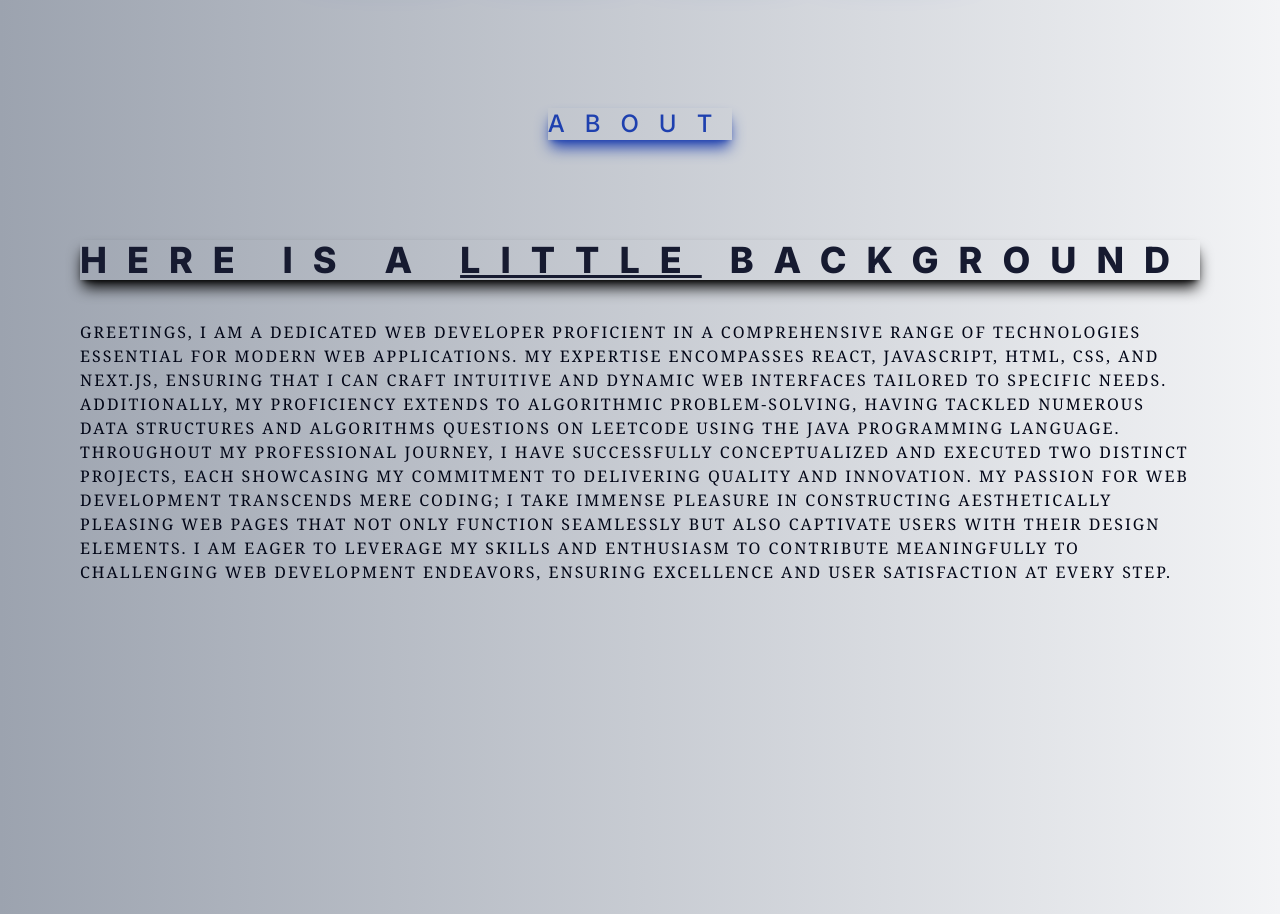
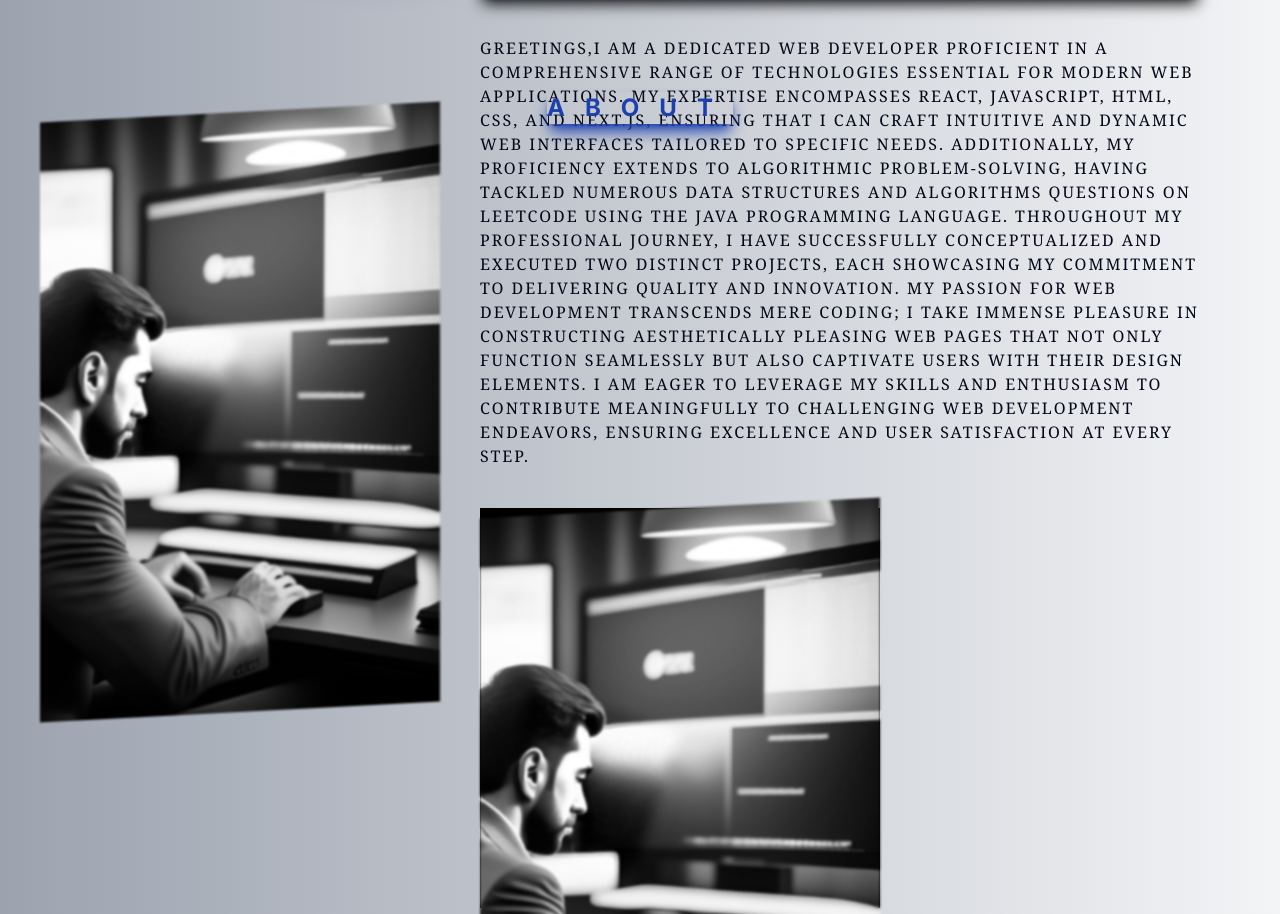
Before and after one commit to yashasvishukla127/portfolio-2ndtime, a Next.js app: page / in a window 1280 px wide. Shown: the part 838-1752 px from the top of the page. Built offline with nearby package versions, Linux system fonts and the light colour scheme.

Commit message:
right now learned about tilt error

```diff
--- a/app/page.tsx
+++ b/app/page.tsx
@@ -14,6 +14,7 @@ export default function Home() {
       </Head>
 
       <Header/>
+
       <section id='hero' className='snap-start'>
         <Hero/>
       </section>
@@ -26,6 +27,8 @@ export default function Home() {
         <ExperienceReact/>
       </section>
 
+      {/* in project section use scroll snap align */}
+
     </>
   );
 }
--- a/components/About.tsx
+++ b/components/About.tsx
@@ -1,25 +1,39 @@
 "use client"
 import React from 'react'
 import {motion} from "framer-motion"
-import Tilt from "react-parallax-tilt"
-import programmer from '../public/programmer.jpg'
+// import Tilt from "react-parallax-tilt"
+import {Tilt} from 'react-tilt'
+
+import programmer from '@/public/programmer.jpg'
+import worker from '@/public/programmer.svg'
 import { text } from 'stream/consumers'
+import Image from 'next/image'
 
 type Props = {}
 
 const About = (props: Props) => {
   return (
+   <>
     <div className='h-screen flex flex-col relative text-center md:text-left md:flex-row
     max-w-7xl px-10 mx-auto justify-evenly items-center space-y-8  md:space-y-0'>
-     <h3 className='tracking-[20px] uppercase text-blue-800 absolute top-12 text-2xl md:top-24 font-medium shadow-blue-800 shadow-lg hover:-skew-y-3'>about</h3>
+      <h3 className='tracking-[20px] uppercase text-blue-800 absolute top-24 text-2xl
+      md:top-20 sm:top-5 font-bold shadow-blue-800 shadow-lg hover:-skew-y-3'>about</h3>
+
+
+        <Image src={programmer} alt='programer'
+        width={400} height={500}
+        className='blur-[1px] grayscale hover:grayscale-0 hover:blur-0 -skew-y-3 hover:skew-y-3'/>
+
+
+
 
       <div className='space-y-10 px-0 md:px-10'>
-        <h4 className=' text-pretty uppercase tracking-[20px] text-4xl font-extrabold shadow-black shadow-lg hover:-skew-y-3 text-[#161A30] '>
+        <h4 className=' text-pretty uppercase tracking-[20px] text-4xl font-extrabold
+         shadow-black shadow-lg hover:-skew-y-3 text-[#161A30] '>
            here is a   <span className='underline'>little</span> BACKGROUND</h4>
+
         <p className='tracking-[2px] text-slate-950 uppercase text- font-serif'>
-        Greetings,
-
-        I am a dedicated web developer proficient in a comprehensive range of technologies
+        Greetings,I am a dedicated web developer proficient in a comprehensive range of technologies
         essential for modern web applications. My expertise encompasses React, JavaScript,
         HTML, CSS, and Next.js, ensuring that I can craft intuitive and dynamic web interfaces
         tailored to specific needs. Additionally, my proficiency extends to algorithmic problem-solving,
@@ -33,6 +47,11 @@ const About = (props: Props) => {
         I am eager to leverage my skills and enthusiasm to contribute meaningfully to challenging web development endeavors,
         ensuring excellence and user satisfaction at every step.
         </p>
+        <Tilt className=' h-[400px] w-[400px] bg-black'>
+          <Image src={programmer} alt='programer'
+          width={400} height={400}
+          className='blur-[1px] grayscale hover:grayscale-0 hover:blur-0 -skew-y-3 hover:skew-y-3'/>
+        </Tilt>
 
 
       </div>
@@ -43,6 +62,7 @@ const About = (props: Props) => {
 
 
     </div>
+  </>
   )
 }
 
--- a/package.json
+++ b/package.json
@@ -15,7 +15,8 @@
     "react-dom": "^18",
     "react-parallax-tilt": "^1.7.209",
     "react-simple-typewriter": "^5.0.1",
-    "react-social-icons": "^6.10.0"
+    "react-social-icons": "^6.10.0",
+    "react-tilt": "^1.0.2"
   },
   "devDependencies": {
     "@types/node": "^20",
```
Also changed, not shown: 1 other file (tests, documents, lock files or other folders).
